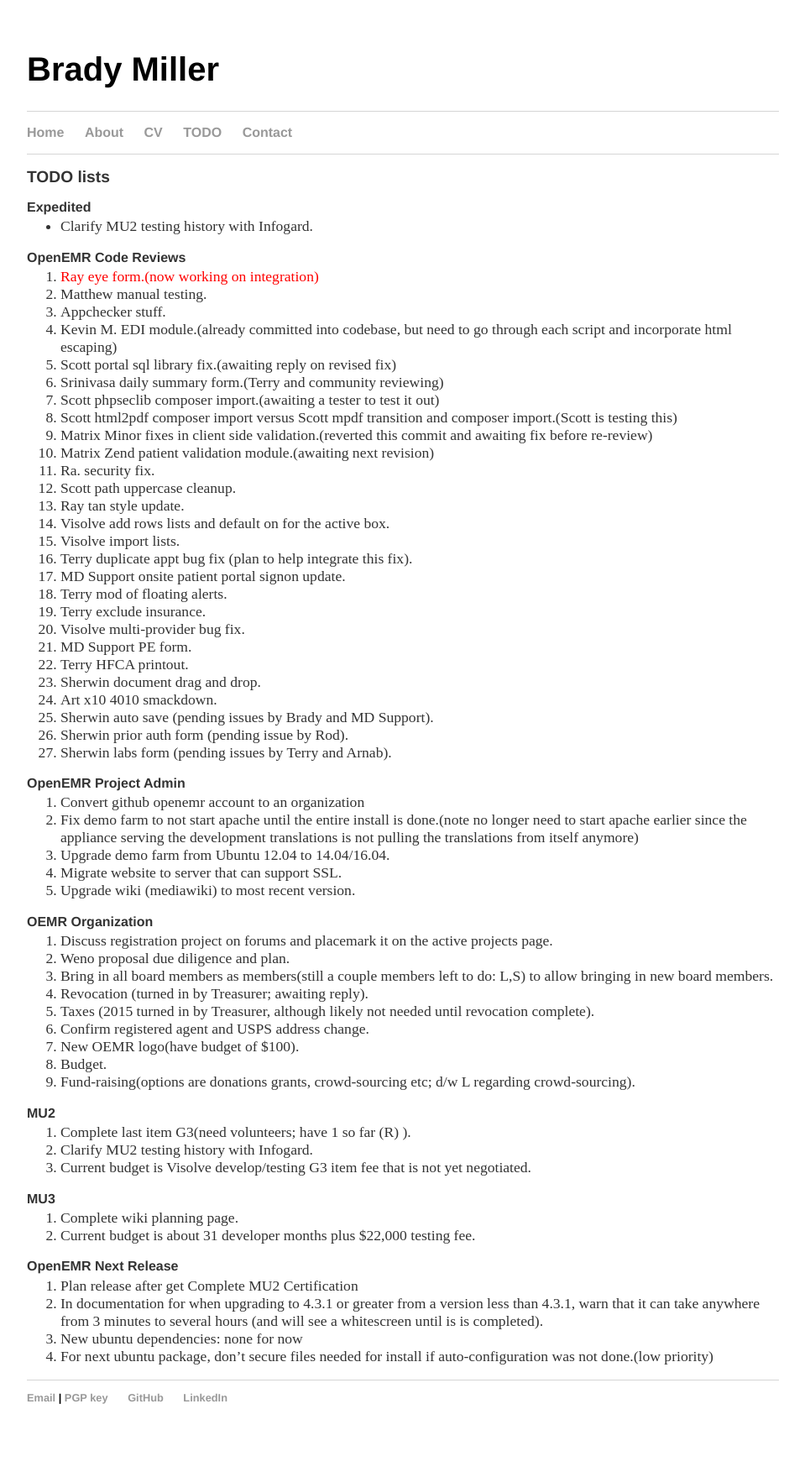
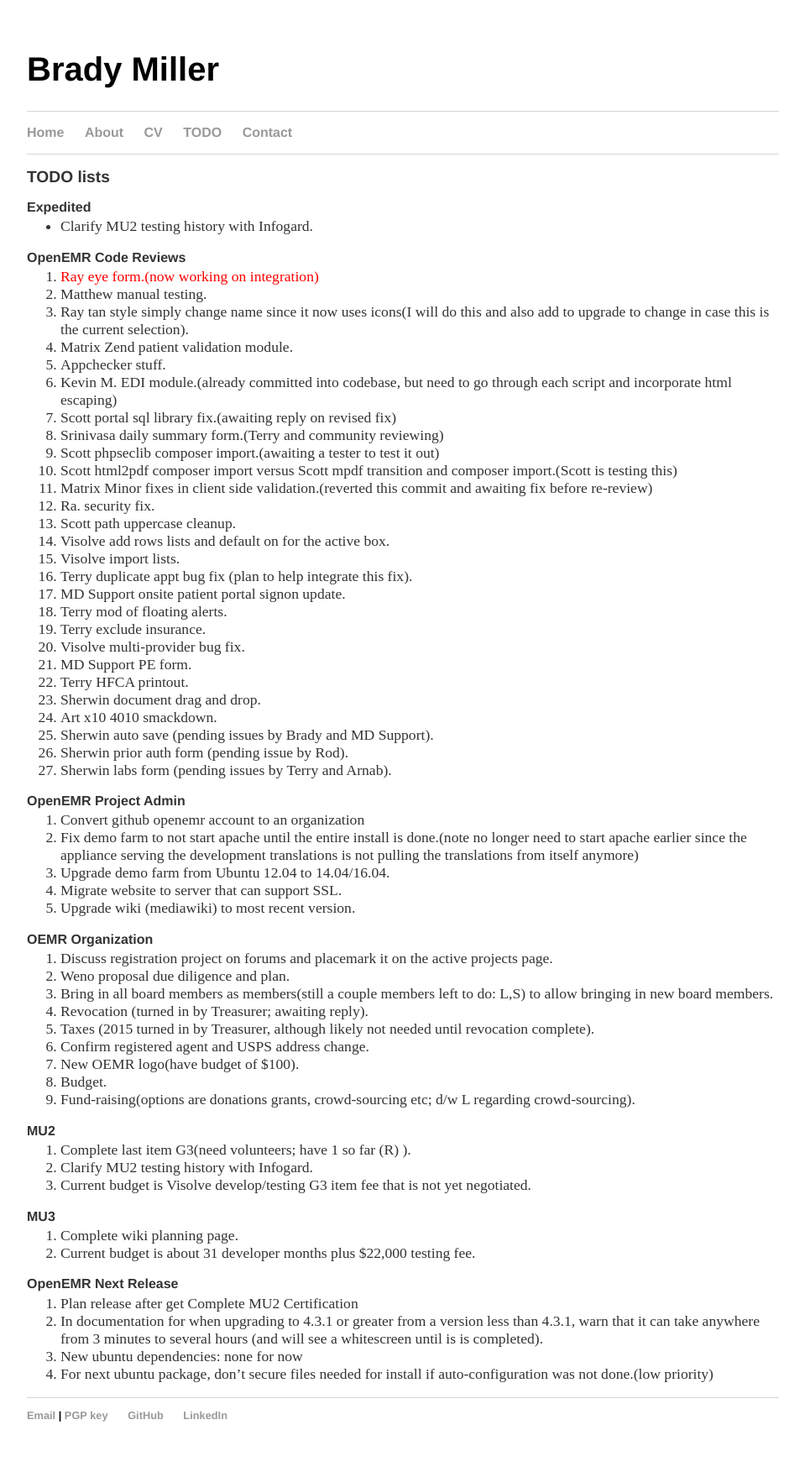
Before and after one commit to bradymiller/bradymiller.github.io, a Jekyll site: the page built from todo/index.md, in a window 1280 px wide. Shown: the whole page at 84% size, without its empty margins (160-1119 px from the left). Built offline with Jekyll 4.4.1, drawn with Linux system fonts in a browser that asks for light colours; before the commit the page ends 1732 px from its top, so only the background shows below that.

Commit message:
Update todo list

```diff
--- a/todo/index.md
+++ b/todo/index.md
@@ -9,6 +9,8 @@
 ### OpenEMR Code Reviews
 1. <span style="color: red">Ray eye form.(now working on integration)</span>
 1. Matthew manual testing.
+1. Ray tan style simply change name since it now uses icons(I will do this and also add to upgrade to change in case this is the current selection).
+1. Matrix Zend patient validation module.
 1. Appchecker stuff.
 1. Kevin M. EDI module.(already committed into codebase, but need to go through each script and incorporate html escaping)
 1. Scott portal sql library fix.(awaiting reply on revised fix)
@@ -16,10 +18,8 @@
 1. Scott phpseclib composer import.(awaiting a tester to test it out)
 1. Scott html2pdf composer import versus Scott mpdf transition and composer import.(Scott is testing this)
 1. Matrix Minor fixes in client side validation.(reverted this commit and awaiting fix before re-review)
-1. Matrix Zend patient validation module.(awaiting next revision)
 1. Ra. security fix.
 1. Scott path uppercase cleanup.
-1. Ray tan style update.
 1. Visolve add rows lists and default on for the active box.
 1. Visolve import lists.
 1. Terry duplicate appt bug fix (plan to help integrate this fix).
```
